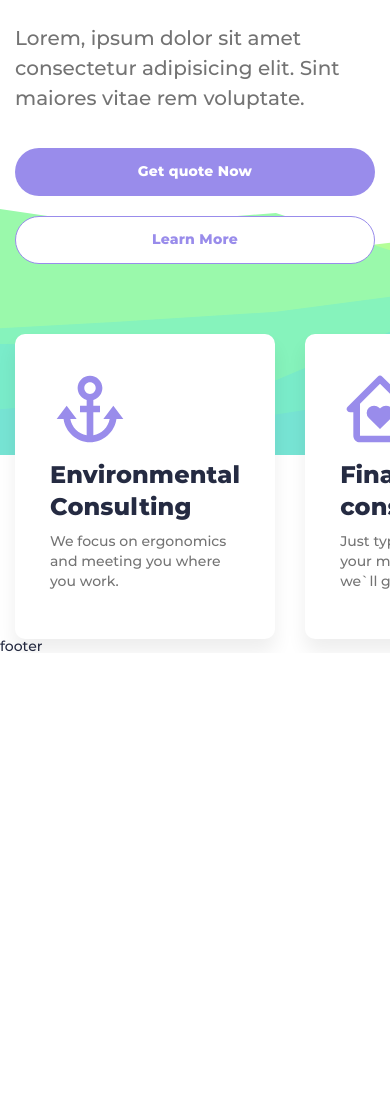
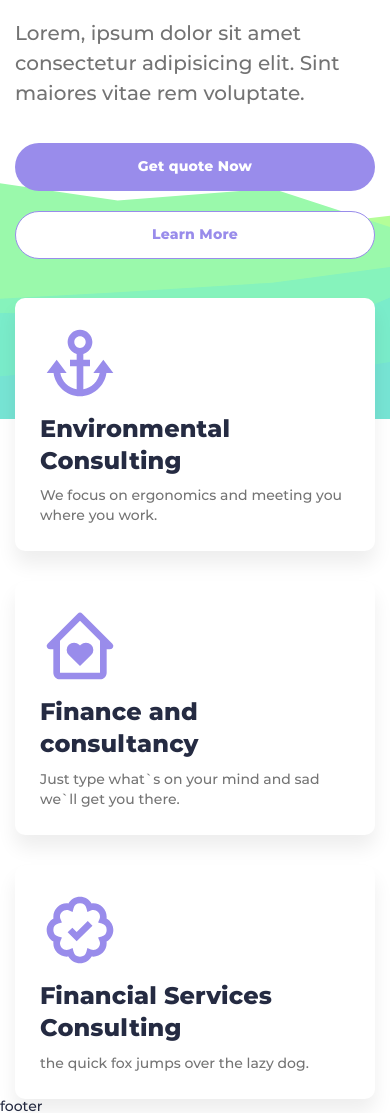
Before and after one commit to Responsive-Websites/GreenDir, a plain HTML site: page dist/index.html in a window 390 px wide. Shown: the part 305-1418 px from the top of the page. Before the commit the page ends 958 px from the top, so only its background shows below. Drawn offline with nearby package versions, Linux system fonts and the light colour scheme; a script that the page names is missing; files whose address does not match are found by name.

Commit message:
[Issue #7 #9] - Creating response and base styles for services block

```diff
--- a/#src/scss/templates/_main.scss
+++ b/#src/scss/templates/_main.scss
@@ -43,6 +43,11 @@
     @media screen and (max-width: 992px) {
       & {
         padding: 120px 0px 191px 0px;
+      }
+    }
+    @media screen and (max-width: 479px) {
+      & {
+        padding: 115px 0px 160px 0px;
       }
     }
   }
@@ -126,13 +131,35 @@
   }
 
   &__body {
-    display: flex;
-    margin: 0px -15px;
+    @media screen and (min-width: 670px) {
+      & {
+        display: flex;
+        flex-flow: row wrap;
+        margin: 0px -15px;
+      }
+    }
   }
 
   &__column {
-    padding: 0px 15px;
     flex: 0 1 33.333%;
+
+    @media screen and (min-width: 670px) {
+      & {
+        padding: 0px 15px;
+      }
+    }
+
+    @media screen and (max-width: 992px) {
+      & {
+        flex: 0 1 50%;
+      }
+      &:last-child {
+        flex: 1 1 100%;
+      }
+      &:not(:last-child) {
+        margin: 0px 0px 30px 0px;
+      }
+    }
   }
 
   &__item {
@@ -141,18 +168,21 @@
     padding: 35px;
     border-radius: 10px;
     height: 100%;
+
+    @media screen and (max-width: 479px) {
+      & {
+        padding: 25px;
+      }
+    }
   }
 }
 
 .item-service {
   &__icon img {
     width: 100%;
-    fill: #998ceb;
   }
   &__icon {
     max-width: 80px;
-
-
   }
 
   &__title {
@@ -173,3 +203,7 @@
 }
 
 // ----------------------------------------------------
+
+// services block
+
+// ----------------------------------------------------
```
Also changed, not shown: #src/_main.html (+6 -1 lines), dist/css/style.css, dist/css/style.min.css.
